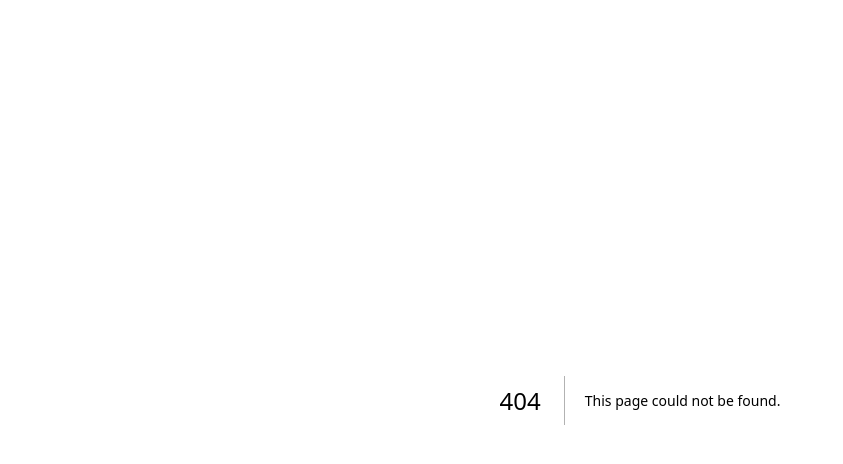
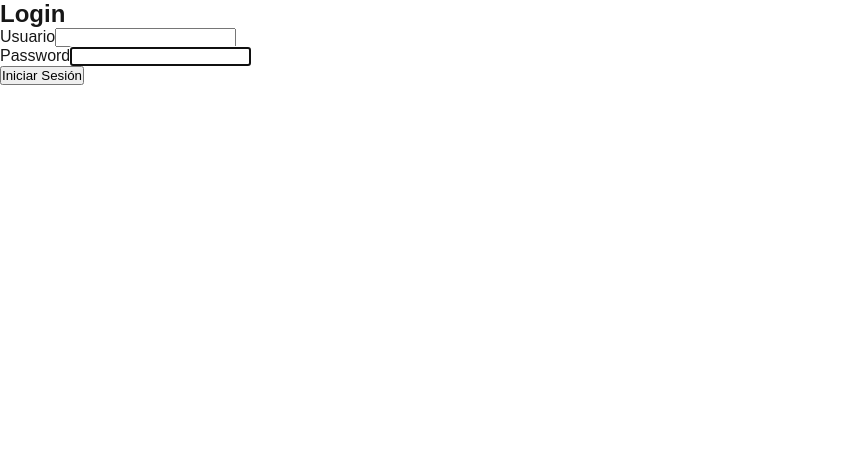
Before and after one commit to Ricardo-Vzz/TX-01_20460688_2a-LoginFrontend, a Next.js app: page /login in a window 1280 px wide. Before the commit this address had no page. Shown: the top 464 px of the page, without its empty margins (0-843 px from the left). Built offline with nearby package versions, Linux system fonts and the light colour scheme; no server answers.

Commit message:
Asignado login prueba (frontend)

```diff
--- /dev/null
+++ b/app/login/page.tsx
@@ -0,0 +1,76 @@
+'use client';
+import { request } from 'http';
+/**
+ * En next.js los componentes se dividen en dos tipos: estaticos y de tipo cliente;
+ * - Los componetes estaticos son los que no tienen logica, solo se encargan de mostrar la informacion
+ * - Los de tipo cliente son los que se encargan de la logica de la pagina
+ *
+ * En este caso el componente Login es de tipo cliente porque se encarga de la logica de la pagina
+ */
+
+import {useState, useEffect, use} from 'react';
+
+interface loginRequest{
+    username: string;
+    password: string;
+    csrfToken: string;
+}
+
+export default function Login(){
+
+    //Controlar estados de los inputs (actualizar el estado a valores predeterminados vacíos)
+    const [username, setUsername] = useState('');
+    const [password, setPassword] = useState('');
+    const [csrfToken, setCsrfToken] = useState('');
+
+    //Obtener el token de CSRF (a través de una petición fetch)
+    useEffect(() => {
+        const getcSRFToken = async () => {//funcion asincrona (crea un nuevo hilo para ejecutar la funcion)
+            const response = await fetch('http://localhost:3001/csrf-token'); //esperamos la respuesta de la petición
+            const data = await response.json();
+            setCsrfToken(data.csrfToken); //actualizamos CSRF
+        }
+        //llamado a funcion que obtiene el token de CSRF (porque se necesita antes de hacer el submit)
+        getcSRFToken();
+    }, []);
+
+    const handleSubmit = async (e: React.FormEvent) => {//e = evento del envio del formulario
+        e.preventDefault();
+        try {
+        const request: loginRequest = { username, password, csrfToken };
+        //Aquí se hace la petición al servidor para iniciar sesión (se envía el token de CSRF)
+        //El servidor se encarga de verificar el token de CSRF y la contraseña (si es correcta o no)
+        const response = await fetch('http://localhost:3001/login', {
+            method: 'POST',
+            headers: {'Content-Type': 'application/json'},
+            body: JSON.stringify(request)
+        });
+        const data = await response.json();
+        if (data.error){
+            alert(data.error);
+            return;
+        }
+        alert('Login successful');
+        }catch (error) {
+            alert('Login failed');
+        }
+    }
+
+    return (
+        <div>
+            <h2>Login</h2>
+            <form onSubmit={handleSubmit}>
+                <div>
+                    <label htmlFor="username">Usuario</label>
+                    <input type="text" id="username" onChange={(e)=> setUsername(e.target.value)} />
+                </div>
+                <div>
+                    <label htmlFor="password">Password</label>
+                    <input type="password" id="password" onChange={(e)=> setPassword(e.target.value)} required autoFocus/>
+                </div>
+                <input type="hidden" id="csrfToken" value={csrfToken}/>
+                <button type="submit">Iniciar Sesión</button>
+            </form>
+        </div>
+    )
+}
```
Also changed, not shown: package.json (+4 -4 lines), 1 other file (tests, documents, lock files or other folders).
